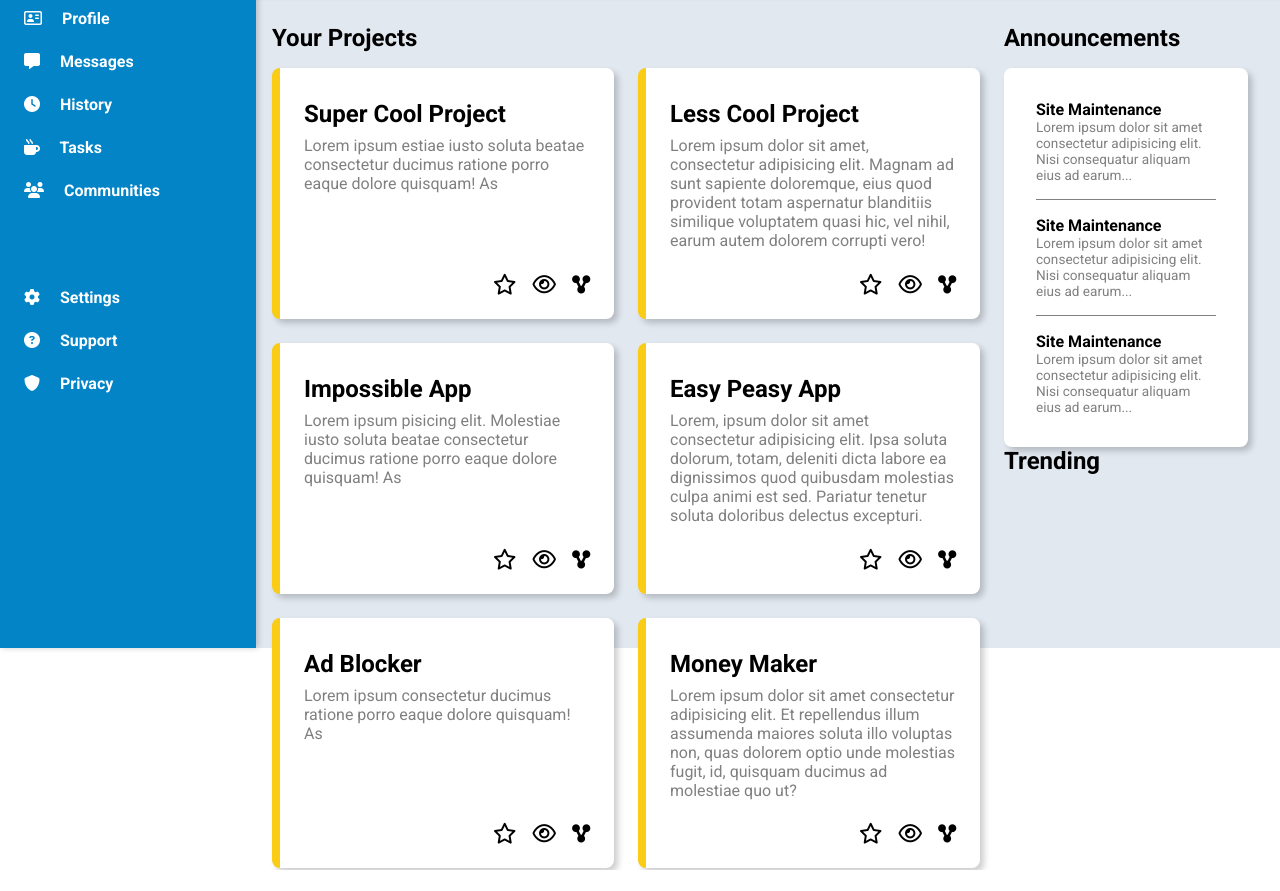
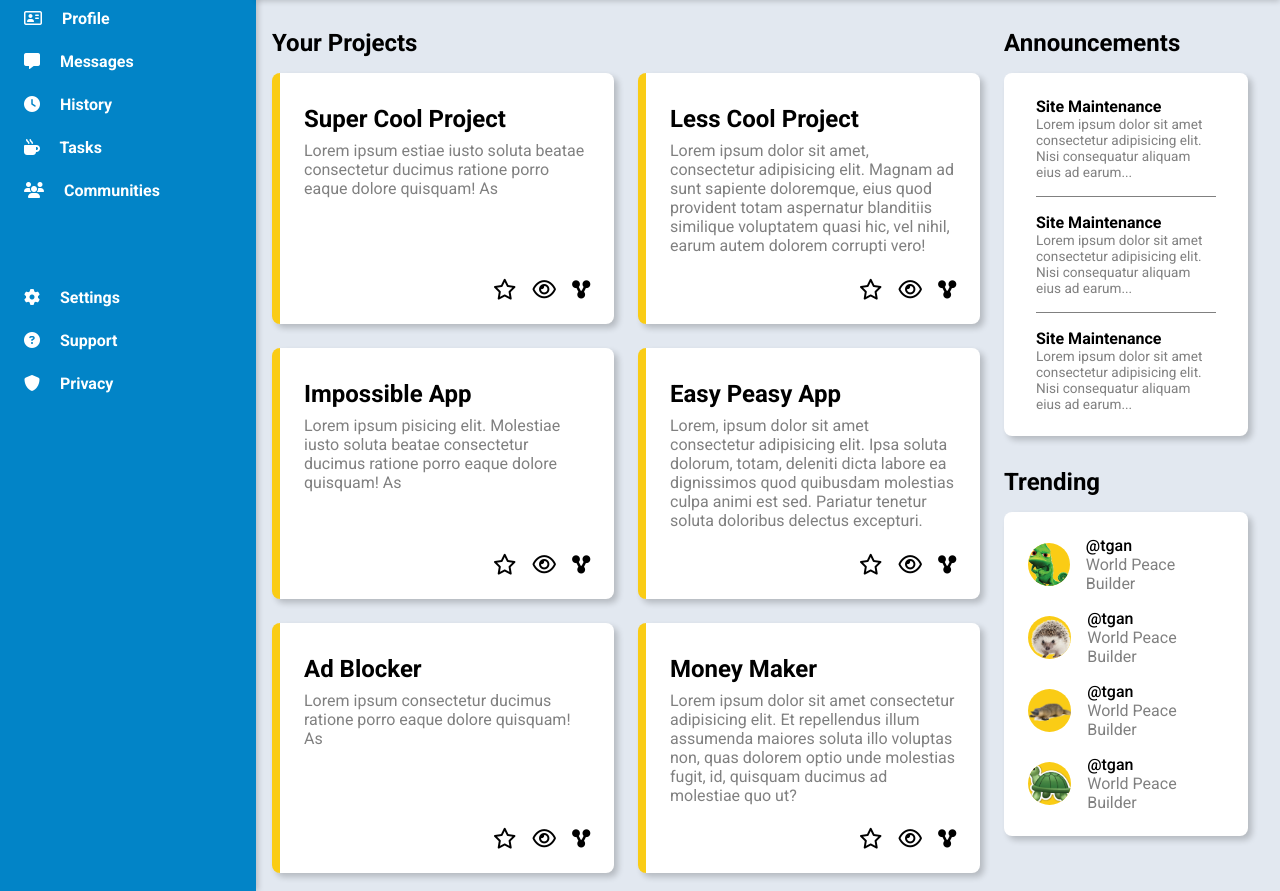
Before and after one commit to linkobe824/project-admin-dashboard, a plain HTML site: page index.html in a window 1280 px wide. Shown: the part 152-1043 px from the top of the page. Before the commit the page ends 1022 px from the top, so only its background shows below. Drawn offline with Linux system fonts and the light colour scheme.

Commit message:
add update trending sections -finish

```diff
--- a/index.html
+++ b/index.html
@@ -19,11 +19,11 @@
       </div>
       <div class="profile">
         <i class="fa-regular fa-bell"></i>
-        <img src="/img/pngwing.com.png" alt="user avatar">
+        <img src="/img/cat.png" alt="user avatar">
         <p>Pur Kour</p>
       </div>
       <div class="greetings">
-        <img src="/img/pngwing.com.png" alt="">
+        <img src="/img/cat.png" alt="">
         <div class="side">
           <p>Hi there,</p>
           <p>Pur Kour (@purkour)</p>
@@ -194,6 +194,36 @@
         </div>
         <div class="trendings">
           <h2>Trending</h2>
+          <ul>
+            <li class="trend-profile">
+              <img src="/img/camaleon.png" alt="">
+              <div class="info">
+                <p>@tgan</p>
+                <p>World Peace Builder</p>
+              </div>
+            </li>
+            <li class="trend-profile">
+              <img src="/img/hedgehod.png" alt="">
+              <div class="info">
+                <p>@tgan</p>
+                <p>World Peace Builder</p>
+              </div>
+            </li>
+            <li class="trend-profile">
+              <img src="/img/platipus.png" alt="">
+              <div class="info">
+                <p>@tgan</p>
+                <p>World Peace Builder</p>
+              </div>
+            </li>
+            <li class="trend-profile">
+              <img src="/img/turtle.png" alt="">
+              <div class="info">
+                <p>@tgan</p>
+                <p>World Peace Builder</p>
+              </div>
+            </li>
+          </ul>
         </div>
       </div>
     </main>
--- a/style.css
+++ b/style.css
@@ -20,8 +20,7 @@ a {
 }
 
 .container {
-  background-color: grey;
-  height: 100vh;
+  min-height: 100vh;
   display: grid;
   grid-template-columns: 1fr 4fr;
   grid-auto-rows: 1fr;
@@ -230,12 +229,13 @@ a {
 .main .updates {
   display: grid;
   grid-template-rows: 1fr 1fr;
+  gap:2rem;
 }
 
 .main .updates .annoucements ul {
   display: grid;
   margin-top: 1rem;
-  padding: 1rem 2rem;
+  padding: .5rem 2rem;
   background-color:white;
   border-radius: .5rem;
   box-shadow: 4px 4px 6px rgba(0, 0, 0, 0.2);
@@ -258,3 +258,34 @@ a {
   font-size: .85rem;
   color: gray;
 }
+
+.main .trendings ul {
+  margin-top: 1rem;
+  background-color: white;
+  border-radius: .5rem;
+  box-shadow: 4px 4px 6px rgba(0, 0, 0, 0.2);
+  display: grid;
+  gap: 1rem;
+  padding: 1.5rem;
+}
+
+.main .trendings .trend-profile {
+  display: flex;
+  gap: 1rem;
+  align-items: center;
+}
+
+.main .trendings .trend-profile img {
+  height: 2.7rem;
+  width: 2.7rem;
+  background-color: var(--orange);
+  border-radius: 100%;
+  object-fit: cover;
+}
+
+.main .trendings .info p:first-child {
+  font-weight: 500;
+}
+.main .trendings .info p:last-child {
+  color: gray;
+}
```
Also changed, not shown: img/camaleon.png (added), img/cat.png (renamed from img/pngwing.com.png), img/hedgehod.png (added), img/platipus.png (added), img/turtle.png (added).
